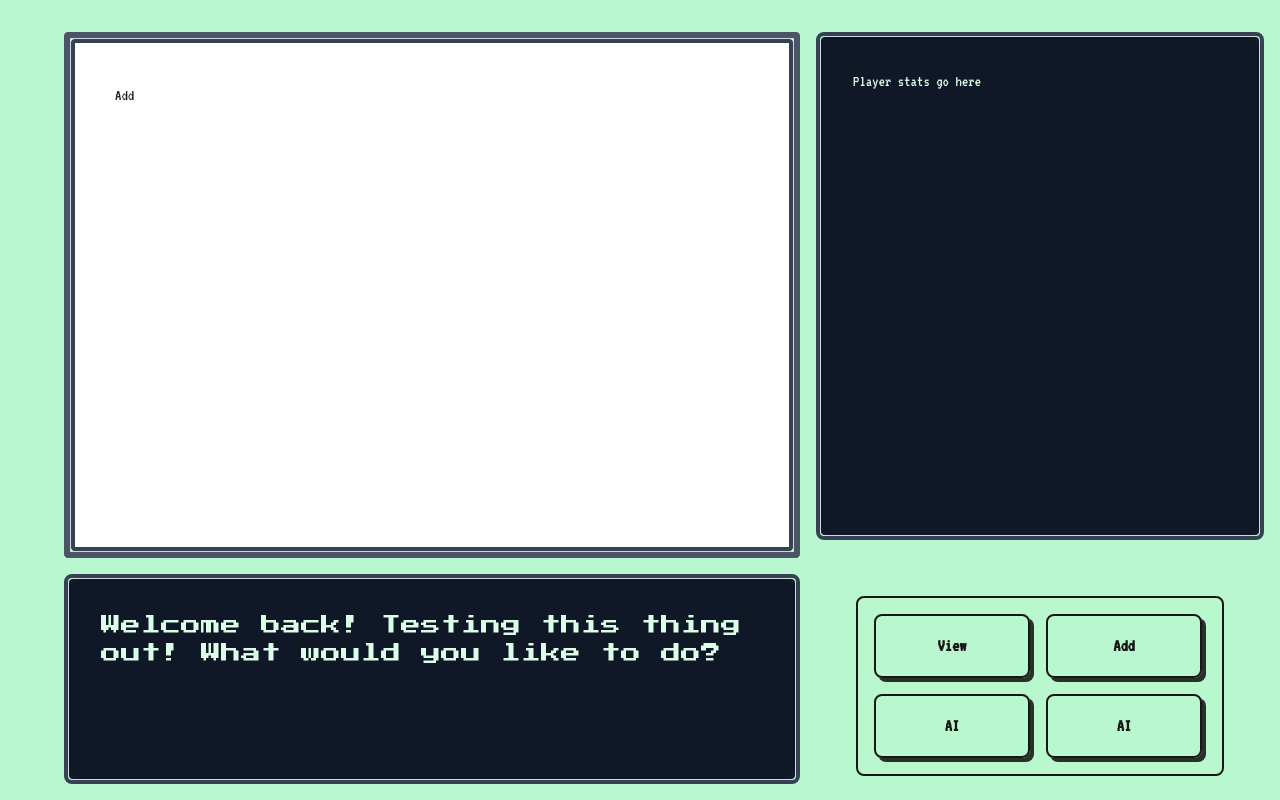
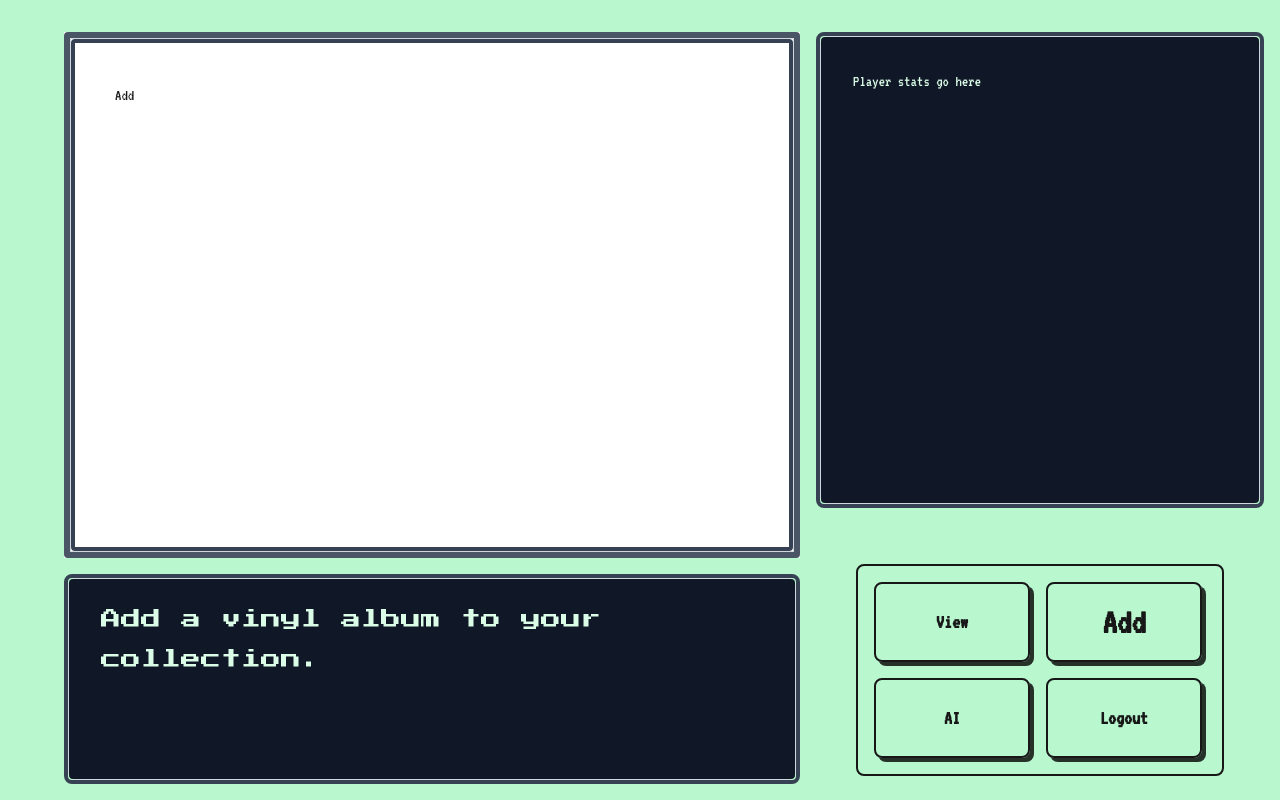
Before and after one commit to lesleyhogg/vinyl-vault, a Next.js app: page /add in a window 1280 px wide. Built offline with nearby package versions, Linux system fonts and the light colour scheme; no server answers; a web font is replaced by a local one.

Commit message:
styling updates

```diff
--- a/src/app/(dashboard)/_components/LayoutFooter.tsx
+++ b/src/app/(dashboard)/_components/LayoutFooter.tsx
@@ -7,14 +7,14 @@ export interface LayoutFooterProps {
 }
 
 export default function LayoutFooter({displayText}: LayoutFooterProps) {
-  const typedText = useTypewriter(displayText, 50)
+  const typedText = useTypewriter(displayText, 30)
 
   return (
     <footer className="col-span-3 bg-green-200 w-full py-4">
       <div className="border-4 rounded-lg border-gray-700 w-full h-full">
         <div className="border rounded-lg border-gray-300 w-full h-full">
-          <div className="rounded bg-gray-900 text-green-100 p-8 w-full h-[200px]">
-            <p className="font-[family-name:var(--font-press-start)] text-xl">
+          <div className="rounded bg-gray-900 text-green-100 px-8 py-5 w-full h-[200px]">
+            <p className="font-[family-name:var(--font-press-start)] text-xl/10">
               {typedText}
             </p>
           </div>
--- a/src/app/(dashboard)/_components/LayoutRight.tsx
+++ b/src/app/(dashboard)/_components/LayoutRight.tsx
@@ -1,12 +1,13 @@
 'use client'
 
 import { createClient } from '@/lib/supabase'
-import { useRouter } from 'next/navigation'
+import { usePathname, useRouter } from 'next/navigation'
 import NavButton from './NavButton'
 
 export default function LayoutRight() {
   const router = useRouter()
   const supabase = createClient()
+  const pathname = usePathname()
 
   const handleLogout = async () => {
     await supabase.auth.signOut()
@@ -34,11 +35,11 @@ export default function LayoutRight() {
           </div>
         </div>
       </div>
-      <div className="border-2 rounded-lg py-4 pl-4 pr-5 grid grid-cols-2 gap-4 mx-10 mt-10 mb-2 text-lg font-semibold font-[family-name:var(--font-vt323)]">
-        <NavButton handleOnClick={handleView} label='View' />
-        <NavButton handleOnClick={handleAdd} label='Add' />
-        <NavButton handleOnClick={handleAI} label='AI' />
-        <NavButton handleOnClick={handleLogout} label='AI' />
+      <div className="border-2 rounded-lg py-4 pl-4 pr-5 grid grid-cols-2 gap-4 mx-10 mt-10 mb-2">
+        <NavButton handleOnClick={handleView} isCurrentPathname={pathname === '/collection'} label='View' />
+        <NavButton handleOnClick={handleAdd} isCurrentPathname={pathname === '/add'} label='Add' />
+        <NavButton handleOnClick={handleAI} isCurrentPathname={pathname === '/ai'} label='AI' />
+        <NavButton handleOnClick={handleLogout} label='Logout' />
       </div>
     </aside>
   )
--- a/src/app/(dashboard)/_components/NavButton.tsx
+++ b/src/app/(dashboard)/_components/NavButton.tsx
@@ -1,11 +1,14 @@
+
 export interface NavButtonProps {
   handleOnClick: () => void
   label: string
+  isCurrentPathname?: boolean
 }
 
-export default function NavButton({handleOnClick, label}: NavButtonProps) {
+export default function NavButton({handleOnClick, label, isCurrentPathname}: NavButtonProps) {
+
   return (
-    <button onClick={handleOnClick} className="px-6 py-4 rounded-lg border-2 w-full text-center shadow-[0.25rem_0.25rem_0px_0px_rgba(0,0,0,0.8)]">
+    <button onClick={handleOnClick} className={`w-20 h-20 rounded-lg border-2 w-full text-center shadow-[0.25rem_0.25rem_0px_0px_rgba(0,0,0,0.8)] font-semibold font-[family-name:var(--font-vt323)] ${isCurrentPathname ? 'text-4xl' : 'text-xl'}`}>
       {label}
     </button>
   )
--- a/src/app/(dashboard)/layout.tsx
+++ b/src/app/(dashboard)/layout.tsx
@@ -1,3 +1,7 @@
+'use client'
+
+import { usePathname } from "next/navigation"
+import { useEffect, useState } from "react"
 import LayoutFooter from "./_components/LayoutFooter"
 import LayoutRight from "./_components/LayoutRight"
 
@@ -6,6 +10,22 @@ export interface DashboardLayoutProps {
 }
 
 export default function DashboardLayout ({children}: DashboardLayoutProps) {
+  const [footerText, setFooterText] = useState('')
+  const pathname = usePathname()
+
+  useEffect(() => {
+    if (pathname === '/collection') {
+      return setFooterText('Welcome back! Testing this thing out! What would you like to do?')
+    }
+    if (pathname === '/add') {
+      return setFooterText('Add a vinyl album to your collection.')
+    }
+    if (pathname === '/ai') {
+      return setFooterText('Welcome to the AI assistant. I\'m Claudia!')
+    }
+    return setFooterText('')
+  }, [pathname])
+
   return(
     <div className="min-h-screen grid grid-cols-[4rem_1fr_30rem] grid-rows-[2rem_1fr]">
       <header className="col-span-3 bg-green-200" />
@@ -18,7 +38,7 @@ export default function DashboardLayout ({children}: DashboardLayoutProps) {
             </div>
           </div>
         </main>
-        <LayoutFooter displayText='Welcome back! Testing this thing out! What would you like to do?' />
+        <LayoutFooter displayText={footerText} />
       </div>
       <LayoutRight />
     </div>
--- a/src/hooks/useTypewriter.tsx
+++ b/src/hooks/useTypewriter.tsx
@@ -3,6 +3,11 @@ import { useEffect, useState } from "react";
 export default function useTypewriter(text: string, speed: number = 50) {
   const [displayText, setDisplayText] = useState('')
   const [currentIndex, setCurrentIndex] = useState(0)
+
+  useEffect(() => {
+    setDisplayText('')
+    setCurrentIndex(0)
+  }, [text])
 
   useEffect(() => {
     if (currentIndex < text.length) {
```
